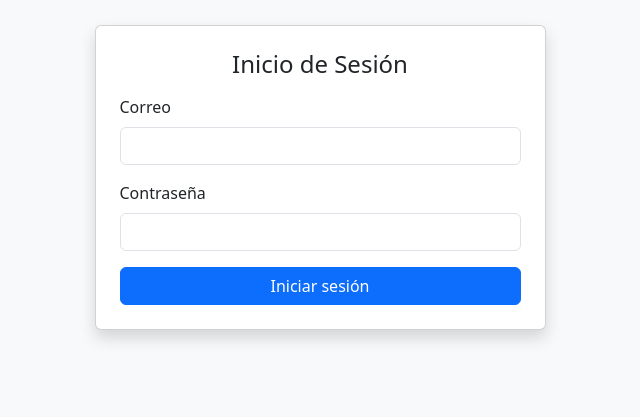
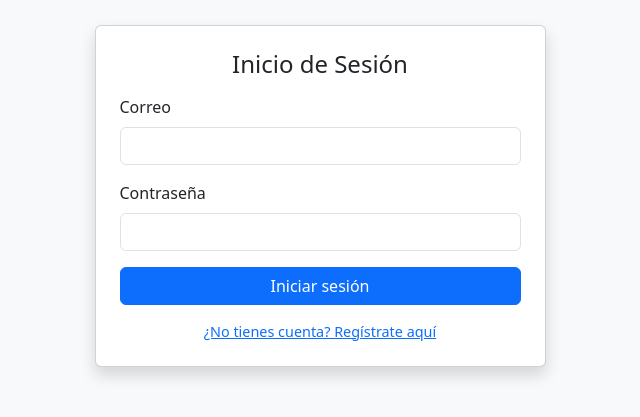
Before and after one commit to Ritual01/sirn-development-app, a PHP site: page / in a window 1280 px wide. Shown: the part 267-684 px from the top of the page, without its empty margins (320-960 px from the left). Run offline with PHP 8.4, Linux system fonts and the light colour scheme.

Commit message:
Refactor login view: update hand animation comments, enhance register link styling, and improve form labeling.

```diff
--- a/Views/usuarios/login.php
+++ b/Views/usuarios/login.php
@@ -29,6 +29,12 @@
     .cover-eyes .hand-right {
       transform: translate(30px, -30px) rotate(-30deg);
     }
+
+    .register-link {
+      font-size: 0.9em;
+      display: block;
+      margin-top: 1rem;
+    }
   </style>
 </head>
 <body class="bg-light">
@@ -53,13 +59,13 @@
           <!-- Nariz -->
           <ellipse cx="100" cy="110" rx="5" ry="3" fill="black" />
 
-          <!-- Manos animadas -->
+          <!-- Manos -->
           <circle class="hand hand-left" cx="60" cy="140" r="15" fill="#8b4513" />
           <circle class="hand hand-right" cx="140" cy="140" r="15" fill="#8b4513" />
         </svg>
       </div>
 
-      <!-- Formulario -->
+      <!-- Formulario de login -->
       <div class="card shadow p-4 mt-4">
         <h4 class="mb-3">Inicio de Sesión</h4>
         <form method="POST" action="index.php?c=Usuario&a=login">
@@ -73,6 +79,7 @@
           </div>
           <button type="submit" class="btn btn-primary w-100">Iniciar sesión</button>
         </form>
+        <a href="index.php?c=Usuario&a=registro" class="register-link text-primary">¿No tienes cuenta? Regístrate aquí</a>
       </div>
     </div>
   </div>
```
